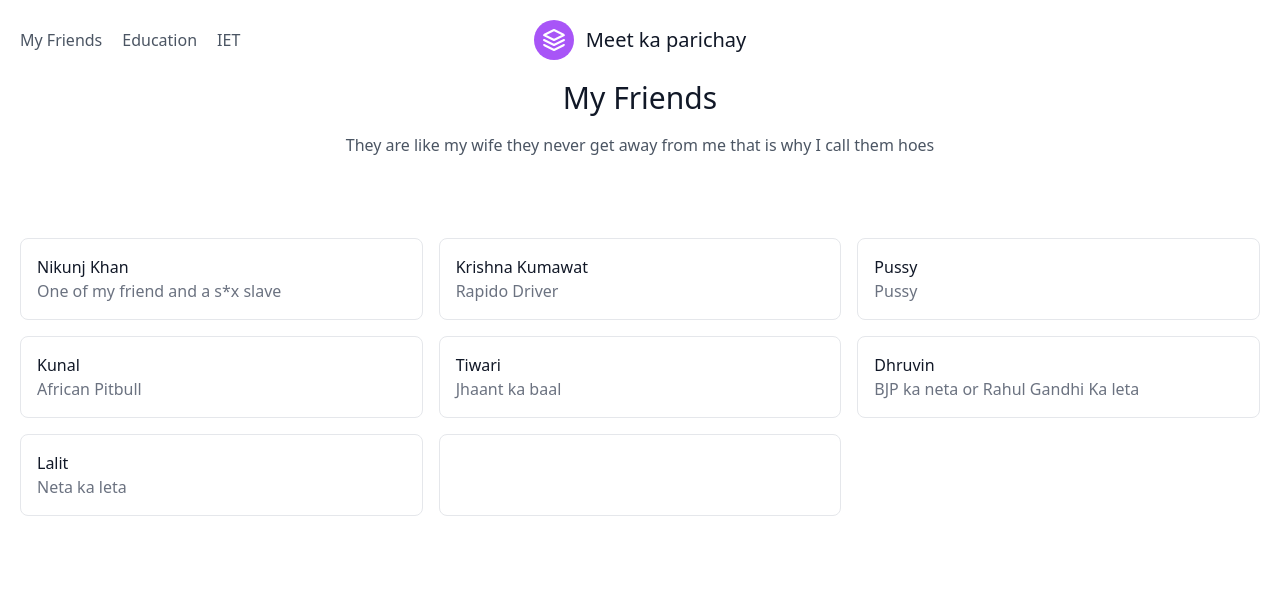
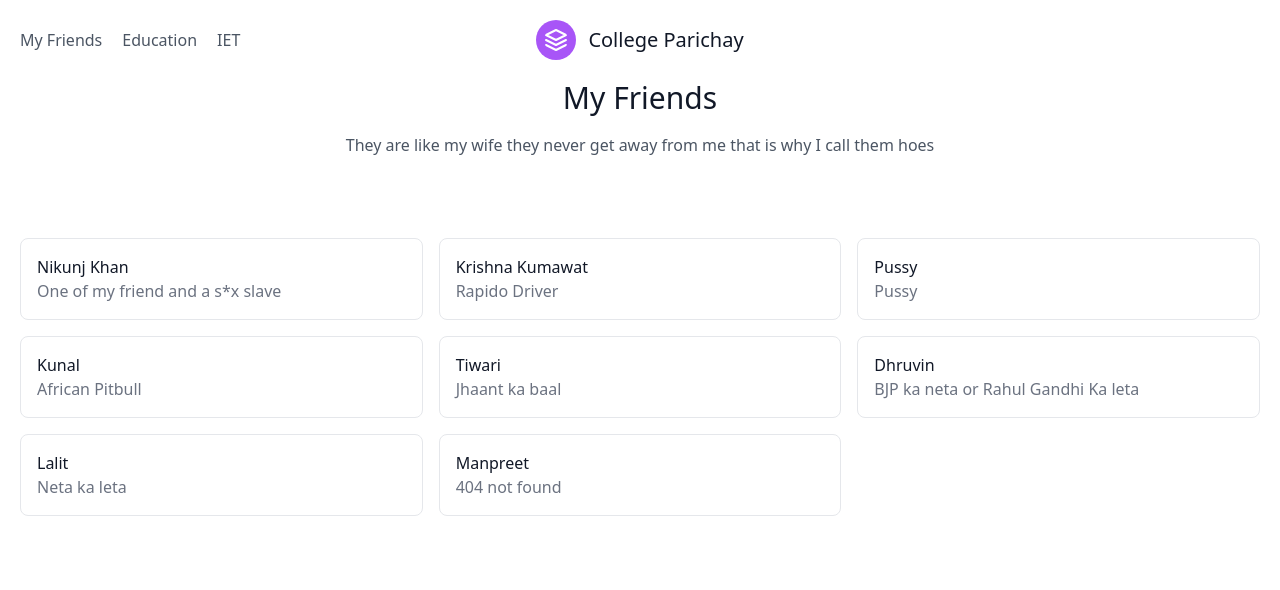
Before and after one commit to karanS6/dosto, a plain HTML site: page index.html in a window 1280 px wide. Shown: the top 590 px of the page. Drawn offline with nearby package versions, Linux system fonts and the light colour scheme.

Commit message:
Update index.html
updated

```diff
--- a/index.html
+++ b/index.html
@@ -18,7 +18,7 @@
             <svg xmlns="http://www.w3.org/2000/svg" fill="none" stroke="currentColor" stroke-linecap="round" stroke-linejoin="round" stroke-width="2" class="w-10 h-10 text-white p-2 bg-purple-500 rounded-full" viewBox="0 0 24 24">
               <path d="M12 2L2 7l10 5 10-5-10-5zM2 17l10 5 10-5M2 12l10 5 10-5"></path>
             </svg>
-            <span class="ml-3 text-xl">Meet ka parichay</span>
+            <span class="ml-3 text-xl">College Parichay</span>
           </a>
           <div class="lg:w-2/5 inline-flex lg:justify-end ml-5 lg:ml-0">
 
@@ -98,10 +98,15 @@
                 </div>
               </div>
             </div>
+              <div class="p-2 lg:w-1/3 md:w-1/2 w-full">
+              <div class="h-full flex items-center border-gray-200 border p-4 rounded-lg">
+                            <div class="flex-grow">
+                  <h2 class="text-gray-900 title-font font-medium">Manpreet</h2>
+                  <p class="text-gray-500">404 not found</p>
+                </div>
+              </div>
+            </div>
 
-
-            <div class="p-2 lg:w-1/3 md:w-1/2 w-full">
-              <div class="h-full flex items-center border-gray-200 border p-4 rounded-lg">
 
                 </div>
               </div>
```
